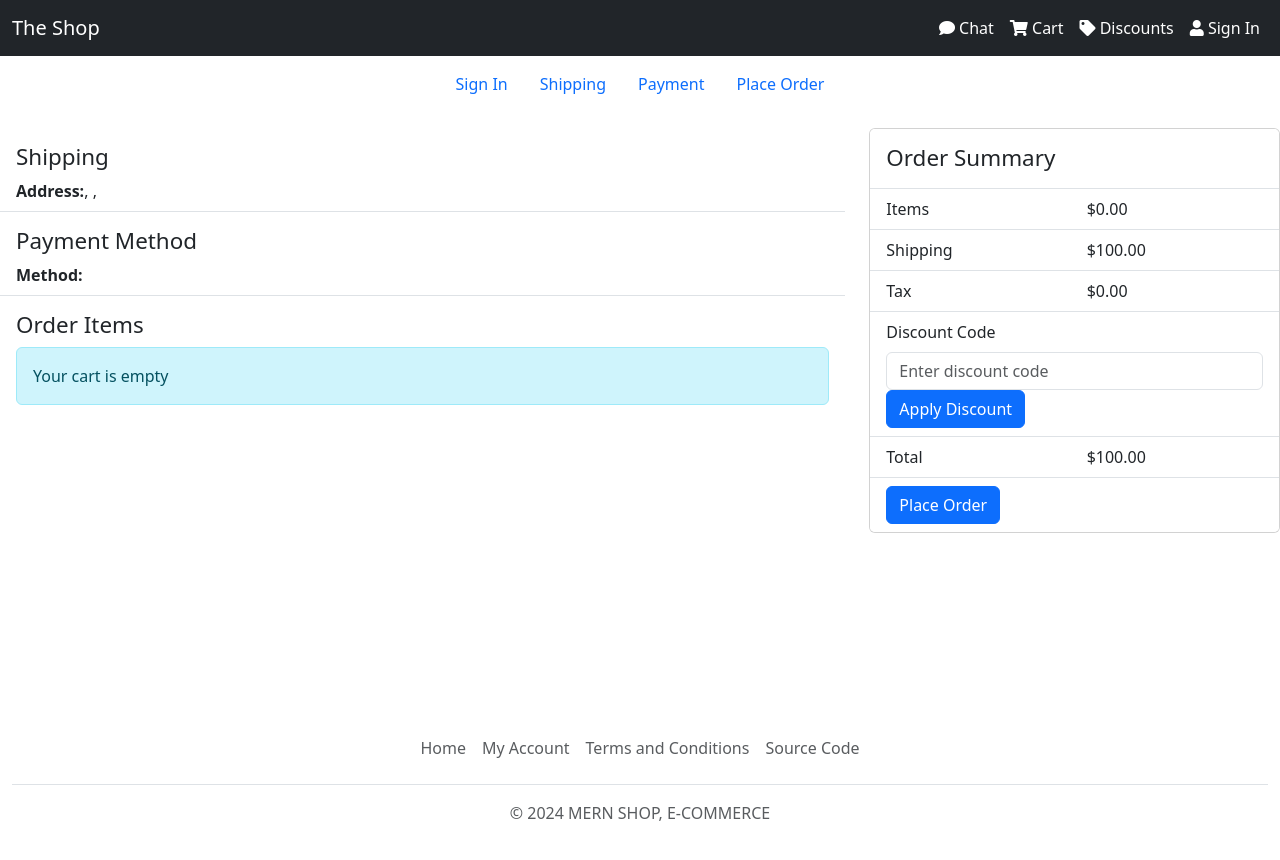
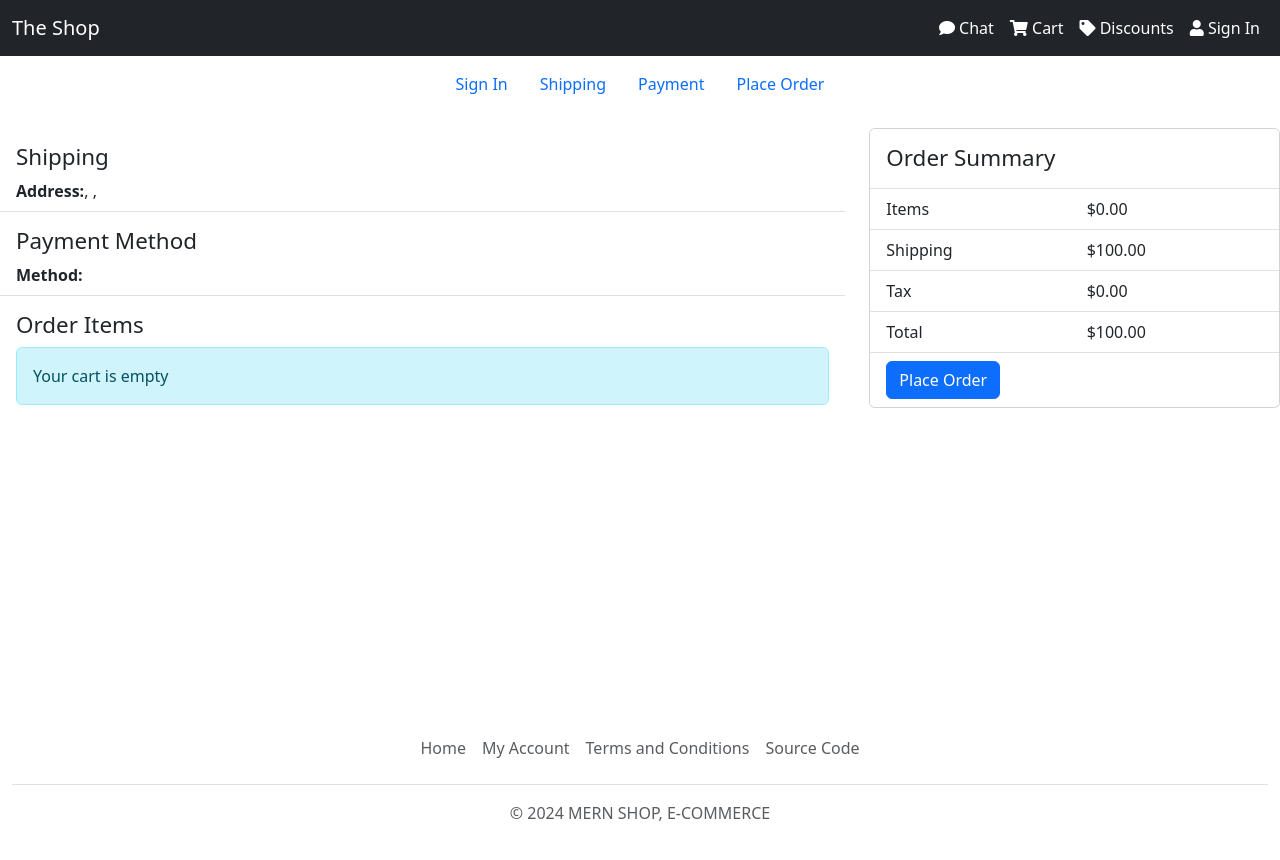
Before and after one commit to dluongta/The_Shop, a React (Create React App) app in the folder client/: page /placeorder in a window 1280 px wide. Shown: the top 860 px of the page. Built offline with nearby package versions, Linux system fonts and the light colour scheme.

Commit message:
complete app

```diff
--- a/client/src/pages/OrderScreen.js
+++ b/client/src/pages/OrderScreen.js
@@ -68,7 +68,7 @@ const OrderScreen = () => {
       dispatch({ type: ORDER_PAY_RESET })
       dispatch({ type: ORDER_DELIVER_RESET })
       dispatch(getOrderDetails(orderId))
-    } else if (!order.isPaid) {
+    } else if (!order.isPaid && order.paymentMethod === 'PayPal') {
       if (!window.paypal) {
         addPayPalScript()
       } else {
@@ -87,16 +87,43 @@ const OrderScreen = () => {
     dispatch(deliverOrder(order))
   }
 
+  // Render logic for different payment methods
+  const renderPaymentSection = () => {
+    if (order.paymentMethod === 'InCash') {
+      return (
+        <Message variant="success">
+          Your order has been placed successfully. Payment will be made in cash upon delivery.
+        </Message>
+      )
+    } else if (!order.isPaid) {
+      return (
+        <>
+          {loadingPay && <Loader />}
+          {!sdkReady ? (
+            <Loader />
+          ) : (
+            <PayPalButton
+              amount={order.totalPrice}
+              onSuccess={successPaymentHandler}
+            />
+          )}
+        </>
+      )
+    } else {
+      return <Message variant="success">Paid on {order.paidAt}</Message>
+    }
+  }
+
   return loading ? (
     <Loader />
   ) : error ? (
-    <Message variant='danger'>{error}</Message>
+    <Message variant="danger">{error}</Message>
   ) : (
     <>
       <h1>Order {order._id}</h1>
       <Row>
         <Col md={8}>
-          <ListGroup variant='flush'>
+          <ListGroup variant="flush">
             <ListGroup.Item>
               <h2>Shipping</h2>
               <p>
@@ -113,11 +140,11 @@ const OrderScreen = () => {
                 {order.shippingAddress.country}
               </p>
               {order.isDelivered ? (
-                <Message variant='success'>
+                <Message variant="success">
                   Delivered on {order.deliveredAt}
                 </Message>
               ) : (
-                <Message variant='danger'>Not Delivered</Message>
+                <Message variant="danger">Not Delivered</Message>
               )}
             </ListGroup.Item>
 
@@ -127,11 +154,7 @@ const OrderScreen = () => {
                 <strong>Method: </strong>
                 {order.paymentMethod}
               </p>
-              {order.isPaid ? (
-                <Message variant='success'>Paid on {order.paidAt}</Message>
-              ) : (
-                <Message variant='danger'>Not Paid</Message>
-              )}
+              {renderPaymentSection()}
             </ListGroup.Item>
 
             <ListGroup.Item>
@@ -139,7 +162,7 @@ const OrderScreen = () => {
               {order.orderItems.length === 0 ? (
                 <Message>Order is empty</Message>
               ) : (
-                <ListGroup variant='flush'>
+                <ListGroup variant="flush">
                   {order.orderItems.map((item, index) => (
                     <ListGroup.Item key={index}>
                       <Row>
@@ -169,7 +192,7 @@ const OrderScreen = () => {
         </Col>
         <Col md={4}>
           <Card>
-            <ListGroup variant='flush'>
+            <ListGroup variant="flush">
               <ListGroup.Item>
                 <h2>Order Summary</h2>
               </ListGroup.Item>
@@ -197,28 +220,16 @@ const OrderScreen = () => {
                   <Col>${order.totalPrice}</Col>
                 </Row>
               </ListGroup.Item>
-              {!order.isPaid && (
-                <ListGroup.Item>
-                  {loadingPay && <Loader />}
-                  {!sdkReady ? (
-                    <Loader />
-                  ) : (
-                    <PayPalButton
-                      amount={order.totalPrice}
-                      onSuccess={successPaymentHandler}
-                    />
-                  )}
-                </ListGroup.Item>
-              )}
-              {loadingDeliver && <Loader />}
+
               {userInfo &&
                 userInfo.isAdmin &&
                 order.isPaid &&
                 !order.isDelivered && (
                   <ListGroup.Item>
+                    {loadingDeliver && <Loader />}
                     <Button
-                      type='button'
-                      className='btn btn-block'
+                      type="button"
+                      className="btn btn-block"
                       onClick={deliverHandler}
                     >
                       Mark As Delivered
--- a/client/src/pages/PaymentScreen.js
+++ b/client/src/pages/PaymentScreen.js
@@ -4,16 +4,16 @@ import { useDispatch, useSelector } from 'react-redux'
 import FormContainer from '../components/FormContainer'
 import CheckoutSteps from '../components/CheckoutSteps'
 import { savePaymentMethod } from '../actions/cartActions'
-import { useNavigate } from 'react-router-dom' // Import useNavigate
+import { useNavigate } from 'react-router-dom'
 
 const PaymentScreen = () => {
   const cart = useSelector((state) => state.cart)
   const { shippingAddress } = cart
 
-  const navigate = useNavigate() // Initialize useNavigate
+  const navigate = useNavigate()
 
   if (!shippingAddress.address) {
-    navigate('/shipping') // Redirect using navigate
+    navigate('/shipping')
   }
 
   const [paymentMethod, setPaymentMethod] = useState('PayPal')
@@ -23,7 +23,7 @@ const PaymentScreen = () => {
   const submitHandler = (e) => {
     e.preventDefault()
     dispatch(savePaymentMethod(paymentMethod))
-    navigate('/placeorder') // Navigate to placeorder after saving payment method
+    navigate('/placeorder')
   }
 
   return (
@@ -40,17 +40,18 @@ const PaymentScreen = () => {
               id='PayPal'
               name='paymentMethod'
               value='PayPal'
-              checked
+              checked={paymentMethod === 'PayPal'}
               onChange={(e) => setPaymentMethod(e.target.value)}
             ></Form.Check>
-            {/* <Form.Check
+            <Form.Check
               type='radio'
-              label='Stripe'
-              id='Stripe'
+              label='In Cash'
+              id='InCash'
               name='paymentMethod'
-              value='Stripe'
+              value='InCash'
+              checked={paymentMethod === 'InCash'}
               onChange={(e) => setPaymentMethod(e.target.value)}
-            ></Form.Check> */}
+            ></Form.Check>
           </Col>
         </Form.Group>
 
--- a/client/src/pages/PlaceOrderScreen.js
+++ b/client/src/pages/PlaceOrderScreen.js
@@ -1,54 +1,46 @@
-import React, { useEffect, useState } from 'react';
-import { Link } from 'react-router-dom';
-import { Button, Row, Col, ListGroup, Image, Card, Form } from 'react-bootstrap';
-import { useDispatch, useSelector } from 'react-redux';
-import Message from '../components/Message';
-import CheckoutSteps from '../components/CheckoutSteps';
-import { createOrder } from '../actions/orderActions';
-import { ORDER_CREATE_RESET } from '../constants/orderConstants';
-import { USER_DETAILS_RESET } from '../constants/userConstants';
-import { useNavigate } from 'react-router-dom'; // Import useNavigate
-import { applyDiscount, removeDiscount } from '../actions/discountActions'; // Import discount actions
+import React, { useEffect, useState } from 'react'
+import { Link, useNavigate } from 'react-router-dom'
+import { Button, Row, Col, ListGroup, Image, Card, Form } from 'react-bootstrap'
+import { useDispatch, useSelector } from 'react-redux'
+import Message from '../components/Message'
+import CheckoutSteps from '../components/CheckoutSteps'
+import { createOrder } from '../actions/orderActions'
+import { ORDER_CREATE_RESET } from '../constants/orderConstants'
+import { USER_DETAILS_RESET } from '../constants/userConstants'
 
 const PlaceOrderScreen = () => {
-  const dispatch = useDispatch();
-  const navigate = useNavigate();
-  const cart = useSelector((state) => state.cart);
-  const discount = useSelector((state) => state.discount.discount); // Get discount state from Redux
-
-  const [discountCode, setDiscountCode] = useState('');
+  const dispatch = useDispatch()
+  const navigate = useNavigate()
+  const cart = useSelector((state) => state.cart)
 
   if (!cart.shippingAddress.address) {
-    navigate('/shipping');
+    navigate('/shipping')
   } else if (!cart.paymentMethod) {
-    navigate('/payment');
+    navigate('/payment')
   }
 
-  const addDecimals = (num) => (Math.round(num * 100) / 100).toFixed(2);
+  const addDecimals = (num) => (Math.round(num * 100) / 100).toFixed(2)
 
-  cart.itemsPrice = addDecimals(cart.cartItems.reduce((acc, item) => acc + item.price * item.qty, 0));
-  cart.shippingPrice = addDecimals(cart.itemsPrice > 100 ? 0 : 100);
-  cart.taxPrice = addDecimals(Number((0.15 * cart.itemsPrice).toFixed(2)));
+  cart.itemsPrice = addDecimals(cart.cartItems.reduce((acc, item) => acc + item.price * item.qty, 0))
+  cart.shippingPrice = addDecimals(cart.itemsPrice > 100 ? 0 : 100)
+  cart.taxPrice = addDecimals(Number((0.15 * cart.itemsPrice).toFixed(2)))
 
-  // Apply discount to total price, check if discount exists
-  const discountAmount = discount ? discount.amount : 0;
   cart.totalPrice = (
     Number(cart.itemsPrice) +
     Number(cart.shippingPrice) +
-    Number(cart.taxPrice) -
-    discountAmount
-  ).toFixed(2);
+    Number(cart.taxPrice)
+  ).toFixed(2)
 
-  const orderCreate = useSelector((state) => state.orderCreate);
-  const { order, success, error } = orderCreate;
+  const orderCreate = useSelector((state) => state.orderCreate)
+  const { order, success, error } = orderCreate
 
   useEffect(() => {
     if (success) {
-      navigate(`/order/${order._id}`);
-      dispatch({ type: USER_DETAILS_RESET });
-      dispatch({ type: ORDER_CREATE_RESET });
+      navigate(`/order/${order._id}`)
+      dispatch({ type: USER_DETAILS_RESET })
+      dispatch({ type: ORDER_CREATE_RESET })
     }
-  }, [success, dispatch, navigate]);
+  }, [success, dispatch, navigate])
 
   const placeOrderHandler = () => {
     dispatch(
@@ -61,17 +53,8 @@ const PlaceOrderScreen = () => {
         taxPrice: cart.taxPrice,
         totalPrice: cart.totalPrice,
       })
-    );
-  };
-
-  const handleDiscountSubmit = (e) => {
-    e.preventDefault();
-    dispatch(applyDiscount(discountCode)); // Dispatch discount action to apply code
-  };
-
-  const handleRemoveDiscount = () => {
-    dispatch(removeDiscount()); // Dispatch remove discount action
-  };
+    )
+  }
 
   return (
     <>
@@ -152,39 +135,13 @@ const PlaceOrderScreen = () => {
                   <Col>${cart.taxPrice}</Col>
                 </Row>
               </ListGroup.Item>
-
-              {/* Apply Discount Section */}
-              <ListGroup.Item>
-                <Form onSubmit={handleDiscountSubmit}>
-                  <Form.Group controlId='discountCode'>
-                    <Form.Label>Discount Code</Form.Label>
-                    <Form.Control
-                      type='text'
-                      placeholder='Enter discount code'
-                      value={discountCode}
-                      onChange={(e) => setDiscountCode(e.target.value)}
-                    />
-                  </Form.Group>
-                  <Button type='submit' variant='primary'>
-                    Apply Discount
-                  </Button>
-                  {discountAmount > 0 && (
-                    <Button variant='danger' onClick={handleRemoveDiscount}>
-                      Remove Discount
-                    </Button>
-                  )}
-                </Form>
-              </ListGroup.Item>
-
               <ListGroup.Item>
                 <Row>
                   <Col>Total</Col>
                   <Col>${cart.totalPrice}</Col>
                 </Row>
               </ListGroup.Item>
-
               {error && <Message variant='danger'>{error}</Message>}
-
               <ListGroup.Item>
                 <Button
                   type='button'
@@ -200,7 +157,7 @@ const PlaceOrderScreen = () => {
         </Col>
       </Row>
     </>
-  );
-};
+  )
+}
 
-export default PlaceOrderScreen;
+export default PlaceOrderScreen
```
Also changed, not shown: 7 other files (tests, documents, lock files or other folders).
